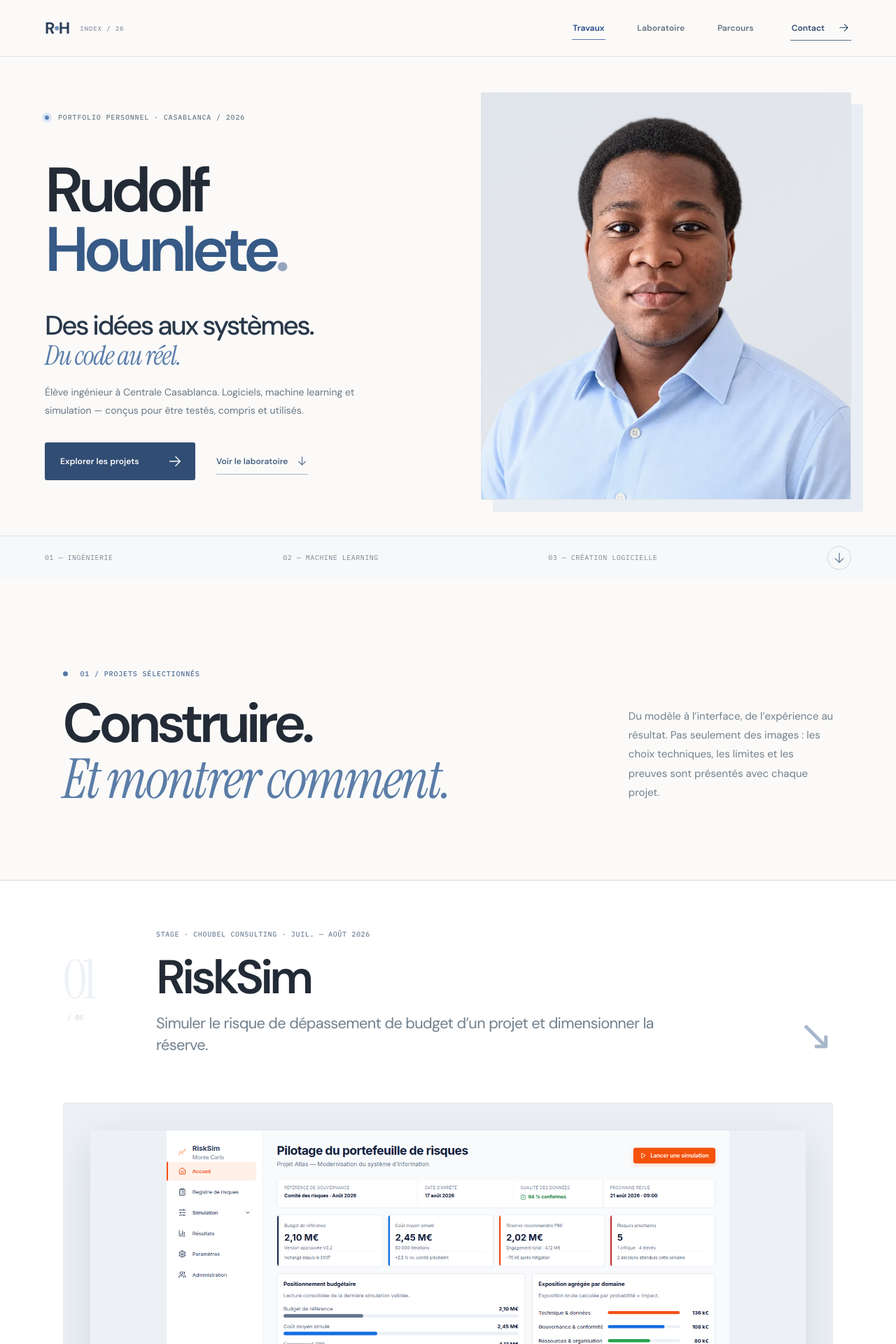
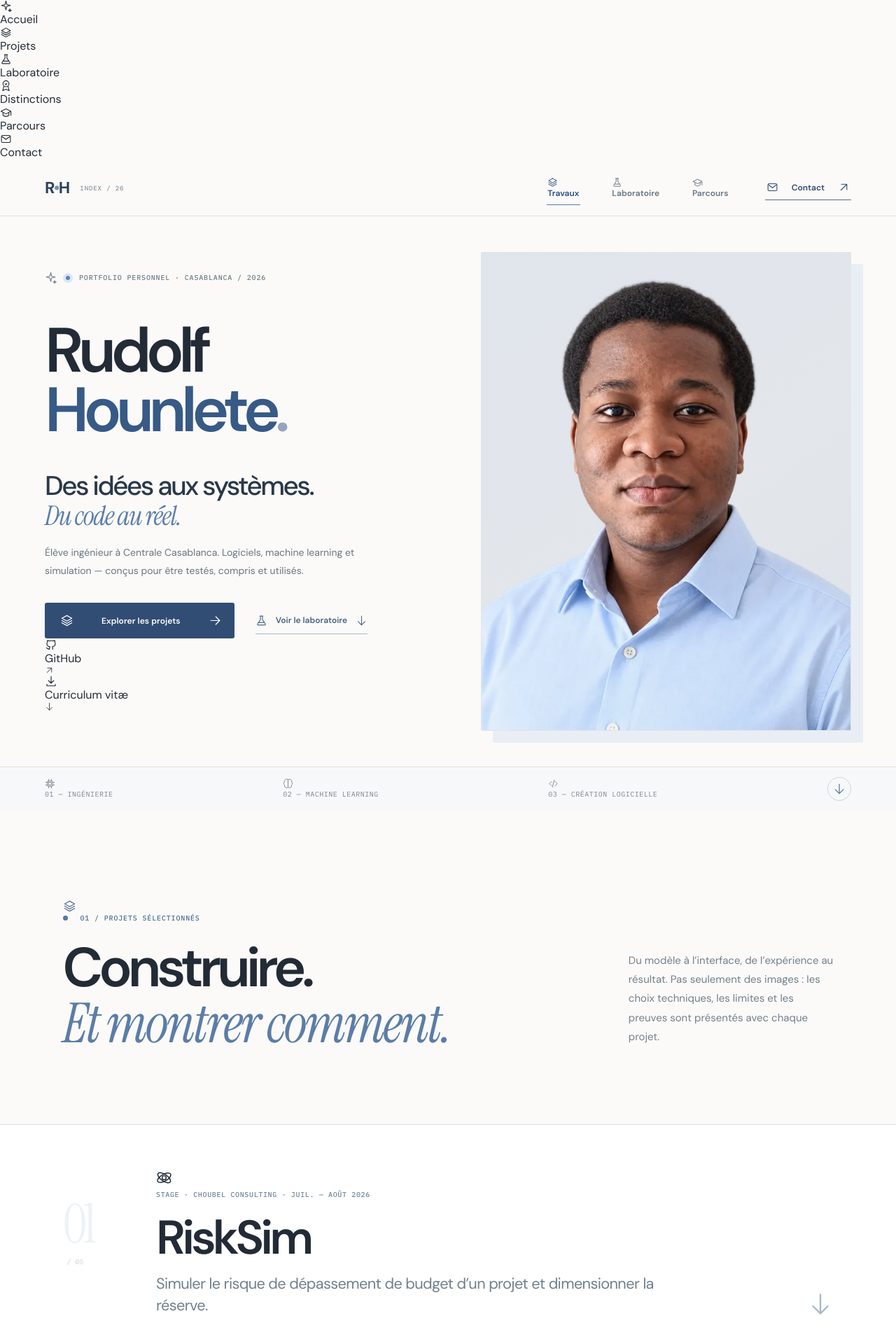
Before and after one commit to Rudolf-Staline/Portfolio, a React (Vite) app: page / in a window 1280 px wide. Shown: the top 1920 px of the page at 70% size. Built offline with nearby package versions, Linux system fonts and the light colour scheme.

Commit message:
Wire contextual iconography throughout all sections and introduce motion-aware wayfinding

```diff
--- a/src/CreativeApp.tsx
+++ b/src/CreativeApp.tsx
@@ -6,10 +6,13 @@ import { education } from './data/education'
 import { skills } from './data/skills'
 import { profile, contact } from './data/profile'
 import type { Project } from './data/types'
+import { StudioIcon, SideRail, StudioMotion, projectIcons, type StudioIconName } from './StudioIcons'
 
 const selectProject = (id: string) => projects.find(project => project.index === id)!
 const focusIds = ['risksim', 'financial-stress', 'geoai', '01', 'automl']
 const archiveIds = ['neurogolf', 'waxal', 'credit', '02', '03', '05']
+const skillIcons: StudioIconName[] = ['code','layers','brain','cpu']
+const schoolIcons: StudioIconName[] = ['graduation','database','flask','award']
 const alias: Record<string, string> = {
   risksim: 'RiskSim', 'financial-stress': 'Financial Stress', geoai: 'GeoAI',
   '01': 'PediAppend', automl: 'Autonomous AutoML', neurogolf: 'NeuroGolf',
@@ -170,29 +173,30 @@ function GenerativeLab() {
   },[mode,playing,reduced])
   return <section className="cc-lab" id="laboratoire" aria-labelledby="lab-title">
     <div className="cc-lab-head" data-enter>
-      <span className="cc-index"><span className="cc-mark"/> 02 / LABORATOIRE NUMÉRIQUE</span>
+      <span className="cc-index"><StudioIcon name="flask" size={17}/><span className="cc-mark"/> 02 / LABORATOIRE NUMÉRIQUE</span>
       <h2 id="lab-title">Des lignes, des règles.<br/><em>Et du mouvement.</em></h2>
       <p>Une expérience de programmation graphique : trois systèmes génératifs et une interaction directe avec le pointeur. Une respiration visuelle entre les projets et le reste du parcours.</p>
     </div>
+    <div className="sd-lab-badges" data-enter><span><StudioIcon name="mouse" size={16}/> Interactif</span><span><StudioIcon name="settings" size={16}/> Génératif</span><span><StudioIcon name="cpu" size={16}/> Canvas 2D</span></div>
     <div className="cc-lab-stage" data-enter>
       <div className="cc-lab-screen"
         onPointerMove={e=>{const rect=e.currentTarget.getBoundingClientRect();point.current={x:(e.clientX-rect.left)/rect.width,y:(e.clientY-rect.top)/rect.height,inside:true}}}
         onPointerLeave={()=>{point.current.inside=false}}>
         <canvas ref={ref} role="img" aria-label="Visualisation générative de lignes ou de particules réagissant au déplacement du pointeur"/>
-        <span className="cc-canvas-corner cc-canvas-top">SYSTEM / EXP–001</span>
-        <span className="cc-canvas-corner cc-canvas-bottom">REAL-TIME · CANVAS 2D</span>
+        <span className="cc-canvas-corner cc-canvas-top"><StudioIcon name="crosshair" size={13}/> SYSTEM / EXP–001</span>
+        <span className="cc-canvas-corner cc-canvas-bottom"><StudioIcon name="activity" size={13}/> REAL-TIME · CANVAS 2D</span>
         <div className="cc-canvas-cross" aria-hidden="true"><Glyph name="cross" size={20}/></div>
       </div>
       <div className="cc-lab-console">
-        <div><span className="cc-micro">MODÈLE ACTIF</span><strong>{mode==='mesh'?'01 / Champ':mode==='wave'?'02 / Onde':'03 / Réseau'}</strong></div>
+        <div><span className="cc-micro"><StudioIcon name="circle-dot" size={13}/> MODÈLE ACTIF</span><strong>{mode==='mesh'?'01 / Champ':mode==='wave'?'02 / Onde':'03 / Réseau'}</strong></div>
         <div className="cc-mode-switch" role="group" aria-label="Choisir la visualisation">
-          <button type="button" aria-pressed={mode==='mesh'} onClick={()=>setMode('mesh')}>Champ</button>
-          <button type="button" aria-pressed={mode==='wave'} onClick={()=>setMode('wave')}>Onde</button>
-          <button type="button" aria-pressed={mode==='particles'} onClick={()=>setMode('particles')}>Réseau</button>
+          <button type="button" aria-pressed={mode==='mesh'} onClick={()=>setMode('mesh')}><StudioIcon name="grid" size={16}/> Champ</button>
+          <button type="button" aria-pressed={mode==='wave'} onClick={()=>setMode('wave')}><StudioIcon name="activity" size={16}/> Onde</button>
+          <button type="button" aria-pressed={mode==='particles'} onClick={()=>setMode('particles')}><StudioIcon name="network" size={16}/> Réseau</button>
         </div>
         <button type="button" className="cc-pause" onClick={()=>setPlaying(p=>!p)}
           aria-label={playing?'Mettre en pause l’animation':'Reprendre l’animation'}>
-          <Glyph name={playing?'pause':'play'} size={18}/><span>{playing?'Pause':'Lecture'}</span>
+          <StudioIcon name={playing?'pause':'play'} size={18}/><span>{playing?'Pause':'Lecture'}</span>
         </button>
       </div>
     </div>
@@ -200,9 +204,9 @@ function GenerativeLab() {
 }
 function ProjectLinks({project}:{project:Project}) {
   return <div className="cc-project-links">
-    {project.links.code && <a href={project.links.code} target="_blank" rel="noreferrer">Code source <Glyph name="arrow" size={16}/></a>}
-    {project.evidence && <a href={project.evidence.href} target="_blank" rel="noreferrer">{project.evidence.label} <Glyph name="arrow" size={16}/></a>}
-    {project.links.demo && <a href={project.links.demo} target="_blank" rel="noreferrer">Voir le projet <Glyph name="arrow" size={16}/></a>}
+    {project.links.code && <a href={project.links.code} target="_blank" rel="noreferrer"><StudioIcon name="github" size={16}/> Code source <StudioIcon name="arrow-up-right" size={15}/></a>}
+    {project.evidence && <a href={project.evidence.href} target="_blank" rel="noreferrer"><StudioIcon name="award" size={16}/> {project.evidence.label} <StudioIcon name="arrow-up-right" size={15}/></a>}
+    {project.links.demo && <a href={project.links.demo} target="_blank" rel="noreferrer"><StudioIcon name="external" size={16}/> Voir le projet <StudioIcon name="arrow-up-right" size={15}/></a>}
   </div>
 }
 function Feature({id,n}:{id:string;n:number}) {
@@ -211,8 +215,8 @@ function Feature({id,n}:{id:string;n:number}) {
   return <article className={`cc-feature cc-feature-${id}`} id={`projet/${id}`}>
     <div className="cc-feature-top" data-enter>
       <div className="cc-feature-number">{String(n).padStart(2,'0')}<span>/ 05</span></div>
-      <div className="cc-feature-title"><span className="cc-micro">{project.context} · {project.period}</span><h3>{alias[id]}</h3><p>{story.subtitle}</p></div>
-      <span className="cc-feature-arrow" aria-hidden="true">↘</span>
+      <div className="cc-feature-title"><div className="sd-feature-label"><span className="sd-icon-cell"><StudioIcon name={projectIcons[id]} size={23}/></span><span className="cc-micro">{project.context} · {project.period}</span></div><h3>{alias[id]}</h3><p>{story.subtitle}</p></div>
+      <span className="cc-feature-arrow" aria-hidden="true"><StudioIcon name="arrow-down" size={36}/></span>
     </div>
     <figure className={`cc-feature-media ${isCapture?'cc-is-capture':''}`} data-enter>
       <img src={picture.src} alt={picture.alt} loading="lazy" decoding="async"/>
@@ -220,16 +224,16 @@ function Feature({id,n}:{id:string;n:number}) {
     </figure>
     <div className="cc-feature-body" data-enter>
       <div className="cc-feature-side">
-        <span className="cc-micro">PROCESS / {String(n).padStart(2,'0')}</span>
-        <h4>Du problème<br/>à la <em>preuve.</em></h4>
+        <span className="cc-micro sd-process-label"><StudioIcon name="settings" size={14}/> PROCESS / {String(n).padStart(2,'0')}</span>
+        <h4>Du problème<br/>à la <em>preuve.</em></h4><div className="sd-code-signature"><StudioIcon name="file-code" size={17}/> research / build / evaluate <span aria-hidden="true">_</span></div>
         <div className="cc-tags">{project.stack.map(tag=><span key={tag}>{tag}</span>)}</div>
         <ProjectLinks project={project}/>
       </div>
       <div className="cc-feature-story">
         {story.paragraphs.map((paragraph,i)=><p key={i}>{paragraph}</p>)}
         <div className="cc-outcome">
-          <div><span className="cc-micro">APPROCHE</span><p>{story.method}</p></div>
-          <div><span className="cc-micro">RÉSULTAT</span><p>{story.result}</p></div>
+          <div><span className="cc-micro"><StudioIcon name="flask" size={17}/> APPROCHE</span><p>{story.method}</p></div>
+          <div><span className="cc-micro"><StudioIcon name="check" size={17}/> RÉSULTAT</span><p>{story.result}</p></div>
         </div>
         {story.note && <p className="cc-disclaimer">{story.note}</p>}
       </div>
@@ -242,12 +246,12 @@ function ArchiveCard({id,n}:{id:string;n:number}) {
   const p=selectProject(id),story=projectStories[id],picture=media[id]
   return <article className="cc-archive-card" id={`projet/${id}`} data-enter>
     <div className="cc-archive-media"><img src={picture.src} alt={picture.alt} loading="lazy" decoding="async"/></div>
-    <div className="cc-archive-head"><span className="cc-micro">{String(n).padStart(2,'0')} / {p.period}</span><span aria-hidden="true">↗</span></div>
+    <div className="cc-archive-head"><span className="sd-archive-icon"><StudioIcon name={projectIcons[id]} size={23}/></span><span className="cc-micro">{String(n).padStart(2,'0')} / {p.period}</span><span className="sd-archive-arrow" aria-hidden="true"><StudioIcon name="arrow-up-right" size={23}/></span></div>
     <h3>{alias[id]}</h3><p className="cc-archive-subtitle">{story.subtitle}</p>
     <div className="cc-archive-story">
       {story.paragraphs.map((paragraph,i)=><p key={i}>{paragraph}</p>)}
     </div>
-    <div className="cc-archive-result"><span className="cc-micro">MÉTHODE</span><p>{story.method}</p><span className="cc-micro">RÉSULTAT</span><p>{story.result}</p></div>
+    <div className="cc-archive-result"><span className="cc-micro"><StudioIcon name="flask" size={15}/> MÉTHODE</span><p>{story.method}</p><span className="cc-micro"><StudioIcon name="check" size={15}/> RÉSULTAT</span><p>{story.result}</p></div>
     {story.note && <p className="cc-archive-note">{story.note}</p>}
     <div className="cc-tags">{p.stack.slice(0,4).map(tag=><span key={tag}>{tag}</span>)}</div>
     <ProjectLinks project={p}/>
@@ -274,24 +278,25 @@ function App() {
   return <div className="cc-app">
     <a className="cc-skip" href="#travaux">Aller aux projets</a>
     <div className="cc-progress" aria-hidden="true" style={{transform:`scaleX(${progress})`}}/>
+    <StudioMotion/><SideRail active={active}/>
     <header className="cc-header">
       <a className="cc-brand" href="#accueil" aria-label="Rudolf Hounlete, retour à l’accueil"><span>R<span className="cc-brand-dot">•</span>H</span><small>INDEX / 26</small></a>
       <nav className="cc-nav" aria-label="Navigation principale">
-        <a href="#travaux" aria-current={active==='travaux'?'page':undefined}>Travaux</a>
-        <a href="#laboratoire" aria-current={active==='laboratoire'?'page':undefined}>Laboratoire</a>
-        <a href="#parcours" aria-current={active==='parcours'?'page':undefined}>Parcours</a>
+        <a href="#travaux" aria-current={active==='travaux'?'page':undefined}><StudioIcon name="layers" size={15}/> Travaux</a>
+        <a href="#laboratoire" aria-current={active==='laboratoire'?'page':undefined}><StudioIcon name="flask" size={15}/> Laboratoire</a>
+        <a href="#parcours" aria-current={active==='parcours'?'page':undefined}><StudioIcon name="graduation" size={15}/> Parcours</a>
       </nav>
-      <a className="cc-nav-contact" href="#contact">Contact <Glyph name="arrow" size={17}/></a>
+      <a className="cc-nav-contact" href="#contact"><StudioIcon name="mail" size={16}/> Contact <StudioIcon name="arrow-up-right" size={17}/></a>
     </header>
     <main>
       <section className="cc-hero" id="accueil" aria-labelledby="hero-name">
         <div className="cc-hero-main">
           <div className="cc-hero-copy">
-            <div className="cc-hero-topline"><span className="cc-dot"/>PORTFOLIO PERSONNEL · CASABLANCA / 2026</div>
+            <div className="cc-hero-topline"><StudioIcon name="sparkles" size={17}/><span className="cc-dot"/>PORTFOLIO PERSONNEL · CASABLANCA / 2026</div>
             <h1 id="hero-name">Rudolf<br/><span>Hounlete<span className="cc-terminal-dot">.</span></span></h1>
             <p className="cc-hero-statement">Des idées aux systèmes.<br/><em>Du code au réel.</em></p>
             <p className="cc-hero-description">Élève ingénieur à Centrale Casablanca. Logiciels, machine learning et simulation — conçus pour être testés, compris et utilisés.</p>
-            <div className="cc-hero-actions"><a className="cc-action-main" href="#travaux">Explorer les projets <Glyph name="arrow"/></a><a className="cc-action-text" href="#laboratoire">Voir le laboratoire <Glyph name="down" size={17}/></a></div>
+            <div className="cc-hero-actions"><a className="cc-action-main" href="#travaux"><StudioIcon name="layers" size={19}/> Explorer les projets <StudioIcon name="arrow-right" size={19}/></a><a className="cc-action-text" href="#laboratoire"><StudioIcon name="flask" size={17}/> Voir le laboratoire <StudioIcon name="arrow-down" size={17}/></a></div><div className="sd-social"><a href={contact.github} target="_blank" rel="noreferrer"><StudioIcon name="github" size={18}/> GitHub <StudioIcon name="arrow-up-right" size={13}/></a><a href={contact.cv??'/CV_Rudolf_HOUNLETE.pdf'} download><StudioIcon name="download" size={18}/> Curriculum vitæ <StudioIcon name="arrow-down" size={13}/></a></div>
           </div>
           <div className="cc-hero-photo">
             <div className="cc-photo-corner cc-photo-corner-a" aria-hidden="true"/>
@@ -299,39 +304,39 @@ function App() {
             <div className="cc-photo-corner cc-photo-corner-b" aria-hidden="true"/>
           </div>
         </div>
-        <div className="cc-hero-bottom"><span>01 — INGÉNIERIE</span><span>02 — MACHINE LEARNING</span><span>03 — CRÉATION LOGICIELLE</span><a href="#travaux" aria-label="Descendre vers les projets"><Glyph name="down" size={20}/></a></div>
+        <div className="cc-hero-bottom"><span><StudioIcon name="cpu" size={15}/> 01 — INGÉNIERIE</span><span><StudioIcon name="brain" size={15}/> 02 — MACHINE LEARNING</span><span><StudioIcon name="code" size={15}/> 03 — CRÉATION LOGICIELLE</span><a href="#travaux" aria-label="Descendre vers les projets"><Glyph name="down" size={20}/></a></div>
       </section>
       <section className="cc-work" id="travaux" aria-labelledby="work-title">
-        <div className="cc-section-intro" data-enter><div className="cc-idx"><span className="cc-mark"/> 01 / PROJETS SÉLECTIONNÉS</div><h2 id="work-title">Construire.<br/><em>Et montrer comment.</em></h2><p>Du modèle à l’interface, de l’expérience au résultat. Pas seulement des images : les choix techniques, les limites et les preuves sont présentés avec chaque projet.</p></div>
+        <div className="cc-section-intro" data-enter><div className="cc-idx"><StudioIcon name="layers" size={19}/><span className="cc-mark"/> 01 / PROJETS SÉLECTIONNÉS</div><h2 id="work-title">Construire.<br/><em>Et montrer comment.</em></h2><p>Du modèle à l’interface, de l’expérience au résultat. Pas seulement des images : les choix techniques, les limites et les preuves sont présentés avec chaque projet.</p></div>
         <div className="cc-features">{focusIds.map((id,i)=><Feature id={id} n={i+1} key={id}/>)}</div>
       </section>
       <GenerativeLab/>
       <section className="cc-archive" id="autres" aria-labelledby="archive-title">
-        <div className="cc-archive-intro" data-enter><span className="cc-index">03 / AUTRES EXPÉRIENCES</span><h2 id="archive-title">L’atelier ne<br/><em>s’arrête pas là.</em></h2><p>Six autres expériences en vision, audio, raisonnement, finance et physique.</p></div>
+        <div className="cc-archive-intro" data-enter><span className="cc-index sd-section-kicker"><StudioIcon name="orbit" size={19}/> 03 / AUTRES EXPÉRIENCES</span><h2 id="archive-title">L’atelier ne<br/><em>s’arrête pas là.</em></h2><p>Six autres expériences en vision, audio, raisonnement, finance et physique.</p></div>
         <div className="cc-archive-grid">{archiveIds.map((id,i)=><ArchiveCard id={id} n={i+6} key={id}/>)}</div>
       </section>
       <section className="cc-proofwall" id="distinctions" aria-labelledby="proof-title">
-        <div className="cc-proof-intro" data-enter><span className="cc-index">04 / COMPÉTITIONS</span><h2 id="proof-title">Les résultats<br/>se <em>mesurent.</em></h2><p>Des problèmes imposés, une validation à défendre, des classements publics quand ils sont disponibles.</p></div>
+        <div className="cc-proof-intro" data-enter><span className="cc-index sd-section-kicker"><StudioIcon name="award" size={19}/> 04 / COMPÉTITIONS</span><h2 id="proof-title">Les résultats<br/>se <em>mesurent.</em></h2><p>Des problèmes imposés, une validation à défendre, des classements publics quand ils sont disponibles.</p></div>
         <div className="cc-proof-list">
           {competitions.map((c,i)=><a key={c.projectId} data-enter className="cc-proof-row" href={c.href || `#projet/${c.projectId}`} target={c.href?'_blank':undefined} rel={c.href?'noreferrer':undefined}>
-            <span className="cc-proof-index">{String(i+1).padStart(2,'0')}</span><span className="cc-proof-name">{c.name}<small>{c.platform}</small></span><span className="cc-proof-result">{c.medal?'● BRONZE':c.result}</span><Glyph name="arrow" size={21}/>
+            <span className="cc-proof-index"><StudioIcon name={projectIcons[c.projectId]} size={24}/><small>{String(i+1).padStart(2,'0')}</small></span><span className="cc-proof-name">{c.name}<small>{c.platform}</small></span><span className="cc-proof-result">{c.medal?<><StudioIcon name="award" size={17}/> BRONZE</>:c.result}</span><StudioIcon name="arrow-up-right" size={21}/>
           </a>)}
         </div>
       </section>
       <section className="cc-bio" id="parcours" aria-labelledby="bio-title">
-        <div className="cc-bio-head" data-enter><span className="cc-index">05 / PARCOURS</span><h2 id="bio-title">Curieux par nature.<br/><em>Ingénieur par formation.</em></h2><p>{profile.about[0]}</p><p>{profile.about[1]}</p></div>
+        <div className="cc-bio-head" data-enter><span className="cc-index sd-section-kicker"><StudioIcon name="graduation" size={19}/> 05 / PARCOURS</span><h2 id="bio-title">Curieux par nature.<br/><em>Ingénieur par formation.</em></h2><p>{profile.about[0]}</p><p>{profile.about[1]}</p></div>
         <div className="cc-bio-grid">
-          <div className="cc-education" data-enter><h3>Trajectoire</h3>{education.map((e,i)=><div className="cc-ed-row" key={i}><span>{e.period||'Formation scientifique'}</span><div><strong>{e.school}</strong><p>{e.detail}</p></div><small>{e.location}</small></div>)}</div>
-          <div className="cc-skills" data-enter><h3>Boîte à outils</h3>{skills.map((group,i)=><div className="cc-skill-row" key={group.label}><span>0{i+1}</span><div><h4>{group.label}</h4><p>{group.items.join(' · ')}</p></div></div>)}</div>
+          <div className="cc-education" data-enter><h3>Trajectoire</h3>{education.map((e,i)=><div className="cc-ed-row" key={i}><span className="sd-school-symbol"><StudioIcon name={schoolIcons[i]??'graduation'} size={22}/><small>{e.period||'Formation scientifique'}</small></span><div><strong>{e.school}</strong><p>{e.detail}</p></div><small>{e.location}</small></div>)}</div>
+          <div className="cc-skills" data-enter><h3>Boîte à outils</h3>{skills.map((group,i)=><div className="cc-skill-row" key={group.label}><span className="sd-skill-symbol"><StudioIcon name={skillIcons[i]??'code'} size={24}/><small>0{i+1}</small></span><div><h4>{group.label}</h4><p>{group.items.join(' · ')}</p></div></div>)}</div>
         </div>
       </section>
       <section className="cc-contact" id="contact" aria-labelledby="contact-title">
-        <div className="cc-contact-heading" data-enter><span className="cc-index">06 / CONTACT</span><h2 id="contact-title">Une idée en tête ?<br/><em>Écrivons la suite.</em></h2></div>
-        <a className="cc-mail-link" href={`mailto:${contact.email}`}>{contact.email}<Glyph name="arrow" size={40}/></a>
-        <div className="cc-contact-end"><p>Casablanca, Maroc · Originaire du Bénin</p><div><a href={contact.github} target="_blank" rel="noreferrer">GitHub <Glyph name="arrow" size={15}/></a><a href={contact.cv??'/CV_Rudolf_HOUNLETE.pdf'} download>CV <Glyph name="down" size={16}/></a></div></div>
+        <div className="cc-contact-heading" data-enter><span className="cc-index sd-section-kicker"><StudioIcon name="mail" size={19}/> 06 / CONTACT</span><h2 id="contact-title">Une idée en tête ?<br/><em>Écrivons la suite.</em></h2></div>
+        <a className="cc-mail-link" href={`mailto:${contact.email}`}><StudioIcon name="mail" size={29}/>{contact.email}<StudioIcon name="arrow-up-right" size={31}/></a>
+        <div className="cc-contact-end"><p><StudioIcon name="map-pin" size={17}/> Casablanca, Maroc · Originaire du Bénin</p><div><a href={contact.github} target="_blank" rel="noreferrer"><StudioIcon name="github" size={16}/> GitHub <StudioIcon name="arrow-up-right" size={14}/></a><a href={contact.cv??'/CV_Rudolf_HOUNLETE.pdf'} download><StudioIcon name="download" size={16}/> CV <StudioIcon name="arrow-down" size={14}/></a></div></div>
       </section>
     </main>
-    <footer className="cc-footer"><a href="#accueil">RH<span>°</span></a><span>© 2026 Rudolf Hounlete</span><button type="button" onClick={()=>window.scrollTo({top:0,behavior:matchMedia('(prefers-reduced-motion: reduce)').matches?'instant':'smooth'})}>Retour en haut <Glyph name="up" size={15}/></button></footer>
+    <footer className="cc-footer"><a href="#accueil">RH<span>°</span></a><span>© 2026 Rudolf Hounlete</span><button type="button" onClick={()=>window.scrollTo({top:0,behavior:matchMedia('(prefers-reduced-motion: reduce)').matches?'instant':'smooth'})}>Retour en haut <StudioIcon name="arrow-up" size={15}/></button></footer>
   </div>
 }
 export default App
```
